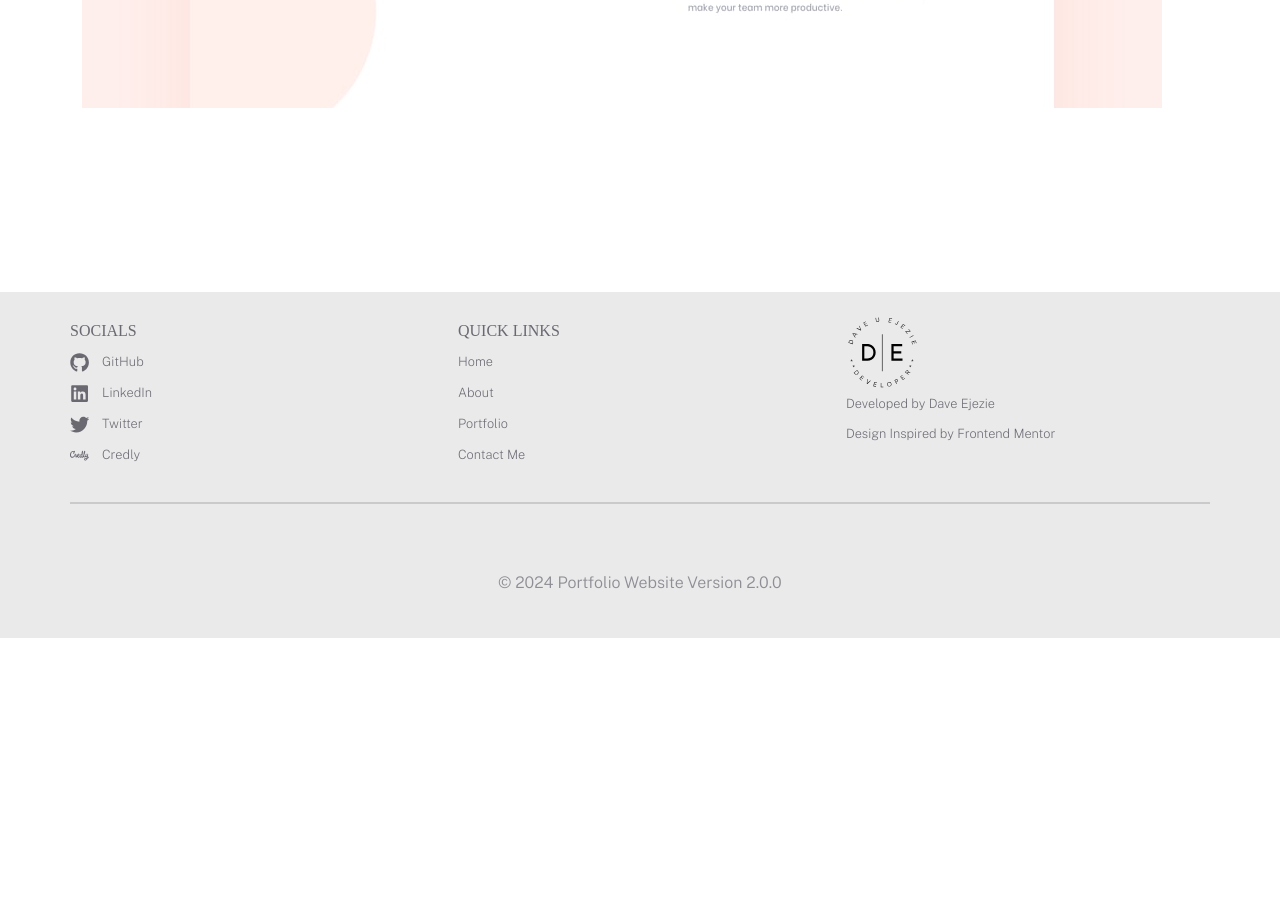
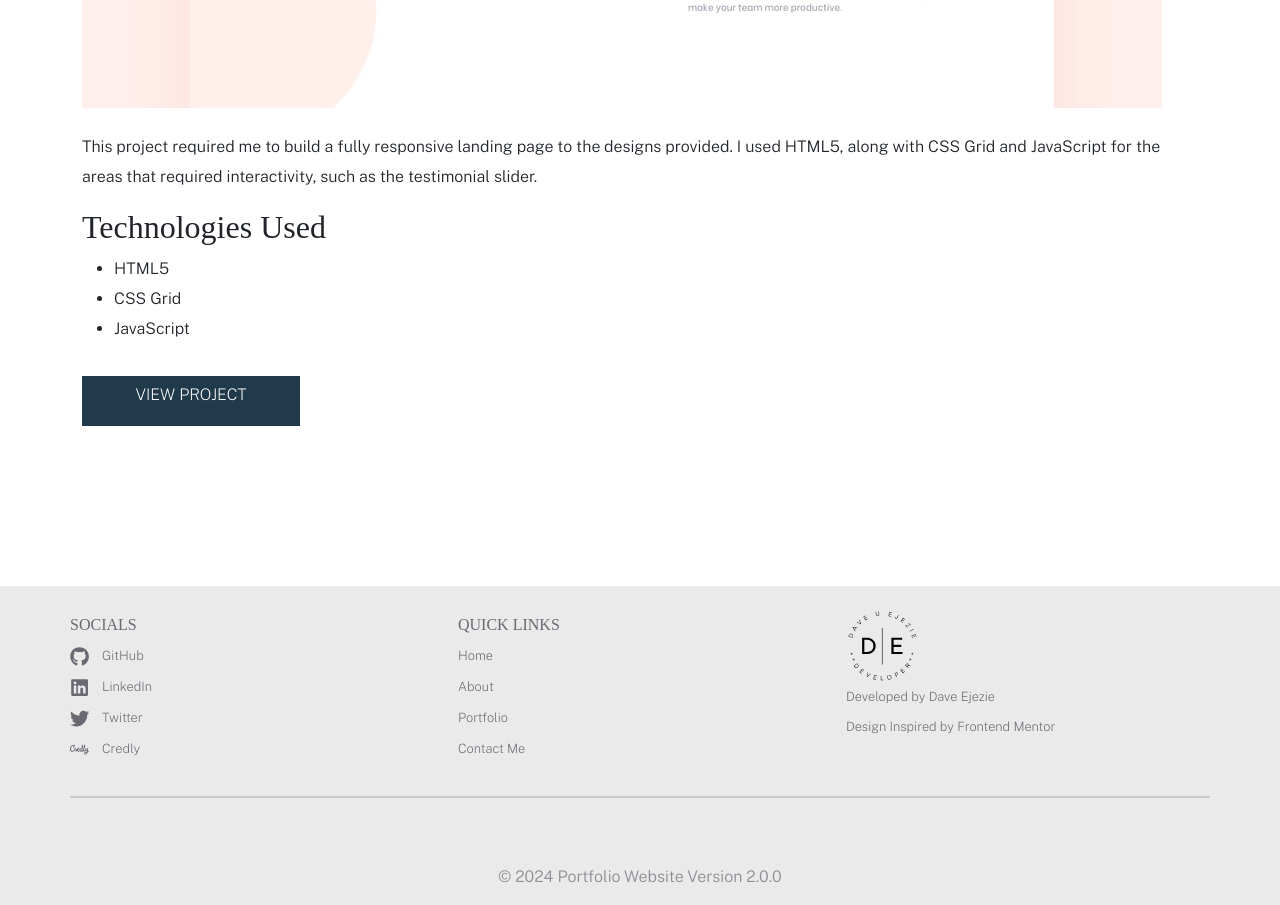
Before and after one commit to Davest9496/portfolio-version2.0, a React (Vite) app in the folder frontend/: page /project/1 in a window 1280 px wide. Shown: the part 1086-1991 px from the top of the page. Before the commit the page ends 1724 px from the top, so only its background shows below. Built offline with nearby package versions, Linux system fonts and the light colour scheme; a web font is replaced by a local one.

Commit message:
Projects Description

```diff
--- a/frontend/src/App.jsx
+++ b/frontend/src/App.jsx
@@ -2,50 +2,14 @@ import { BrowserRouter as Router, Routes, Route } from 'react-router-dom';
 import Header from './components/Header/Header';
 import Home from './pages/Home/Home';
 import Footer from './components/Footer/Footer';
-// import About from './pages/About/About';
 import Contact from './pages/Contact/Contact';
 import Portfolio from './pages/Portfolio/Portfolio';
+// import Projects from './pages/Projects/Projects';
+import { projects } from "./data/ProjectData";
 import Projects from './pages/Projects/Projects';
 
-// IMAGES
-import manage from "./assets/portfolio/desktop/image-portfolio-manage@2x.jpg";
-import bookmark from "./assets/portfolio/desktop/image-portfolio-bookmark@2x.jpg";
-import insure from "./assets/portfolio/desktop/image-portfolio-insure@2x.jpg";
-import fylo from "./assets/portfolio/desktop/image-portfolio-fylo@2x.jpg";
-
-const projects = [
-  {
-    id: 1,
-    image: manage,
-    title: "Manage",
-    description:
-      "This project required me to build a fully responsive landing page to the designs provided. I used HTML5, along with CSS Grid and JavaScript for the areas that required interactivity, such as the testimonial slider.",
-  },
-  {
-    id: 2,
-    image: bookmark,
-    title: "Bookmark",
-    description:
-      "This project required me to build a fully responsive landing page to the designs provided. I used HTML5, along with CSS Grid and JavaScript for the areas that required interactivity, such as the features section.",
-  },
-  {
-    id: 3,
-    image: insure,
-    title: "Insure",
-    description:
-      "This was a small project which mostly consisted of HTML and CSS. I built a fully-responsive landing page. The only JavaScript this project required was to enable the toggling of the mobile navigation.",
-  },
-  {
-    id: 4,
-    image: fylo,
-    title: "Fylo",
-    description:
-      "This project was built in pure HTML and CSS. I had mobile and desktop designs to work to and built it so that it was fully-responsive. I took a mobile-first approach and used modern CSS like Flexbox and Grid for layout purposes.",
-  },
-];
-
 function App() {
-
+  console.log(projects);
   return (
     <Router>
       <div className="App">
@@ -53,16 +17,12 @@ function App() {
         <main>
           <Routes>
             <Route path="/" element={<Home />} />
-            {/* <Route path="/about" element={<About />} /> */}
-            <Route path="/contact" element={<Contact />} />
-            <Route
-              path="/portfolio"
-              element={<Portfolio projects={projects} />}
-            />
+            <Route path="/portfolio" element={<Portfolio />} />
             <Route
               path="/project/:id"
               element={<Projects projects={projects} />}
             />
+            <Route path="/contact" element={<Contact />} />
           </Routes>
         </main>
         <Footer />
@@ -71,9 +31,5 @@ function App() {
   );
 }
 
-// Export the projects array so it can be imported in other files
-export { projects };
-
-
 
 export default App;
--- a/frontend/src/components/Header/Header.jsx
+++ b/frontend/src/components/Header/Header.jsx
@@ -29,11 +29,6 @@ function Header() {
                 </Link>
               </li>
               <li className="nav-item">
-                <Link className="nav-link" to="/about">
-                  About
-                </Link>
-              </li>
-              <li className="nav-item">
                 <Link className="nav-link" to="/portfolio">
                   Portfolio
                 </Link>
--- /dev/null
+++ b/frontend/src/data/ProjectData.jsx
@@ -0,0 +1,76 @@
+// IMAGES
+import manage from "../assets/portfolio/desktop/image-portfolio-manage@2x.jpg";
+import manage1 from "../assets/detail/desktop/image-manage-hero@2x.jpg";
+import manage2 from "../assets/detail/desktop/image-manage-preview-1@2x.jpg";
+import manage3 from "../assets/detail/desktop/image-manage-preview-2@2x.jpg";
+import bookmark from "../assets/portfolio/desktop/image-portfolio-bookmark@2x.jpg";
+import bookmark1 from "../assets/detail/desktop/image-bookmark-hero@2x.jpg";
+import bookmark2 from "../assets/detail/desktop/image-bookmark-preview-1@2x.jpg";
+import bookmark3 from "../assets/detail/desktop/image-bookmark-preview-2@2x.jpg";
+import insure from "../assets/portfolio/desktop/image-portfolio-insure@2x.jpg";
+import insure1 from "../assets/detail/desktop/image-insure-hero@2x.jpg";
+import insure2 from "../assets/detail/desktop/image-insure-preview-1@2x.jpg";
+import fylo from "../assets/portfolio/desktop/image-portfolio-fylo@2x.jpg";
+import fylo1 from "../assets/detail/desktop/image-fylo-hero@2x.jpg";
+import fylo2 from "../assets/detail/desktop/image-fylo-preview-1@2x.jpg";
+import fylo3 from "../assets/detail/desktop/image-fylo-preview-2@2x.jpg";
+
+export const projects = [
+  {
+    id: 1,
+    image: manage,
+    image1: manage1,
+    image2: manage2,
+    image3: manage3,
+    title: "Manage",
+    description:
+      "This project required me to build a fully responsive landing page to the designs provided. I used HTML5, along with CSS Grid and JavaScript for the areas that required interactivity, such as the testimonial slider.",
+    about:
+      "This project required me to build a fully responsive landing page to the designs provided. I used HTML5, along with CSS Grid and JavaScript for the areas that required interactivity, such as the testimonial slider.",
+    background:
+      "This project required me to build a fully responsive landing page to the designs provided. I used HTML5, along with CSS Grid and JavaScript for the areas that required interactivity, such as the testimonial slider.",
+    technologies: ["HTML5", "CSS Grid", "JavaScript"],
+    link: "/project/manage",
+  },
+  {
+    id: 2,
+    image: bookmark,
+    image1: bookmark1,
+    image2: bookmark2,
+    image3: bookmark3,
+    title: "Bookmark",
+    description:
+      "This project required me to build a fully responsive landing page to the designs provided. I used HTML5, along with CSS Grid and JavaScript for the areas that required interactivity, such as the features section.",
+    background:
+      "This project required me to build a fully responsive landing page to the designs provided. I used HTML5, along with CSS Grid and JavaScript for the areas that required interactivity, such as the features section.",
+    technologies: ["HTML5", "CSS Grid", "JavaScript"],
+    link: "/project/bookmark",
+  },
+  {
+    id: 3,
+    image: insure,
+    image1: insure1,
+    image2: insure2,
+    title: "Insure",
+    description:
+      "This was a small project which mostly consisted of HTML and CSS. I built a fully-responsive landing page. The only JavaScript this project required was to enable the toggling of the mobile navigation.",
+    background:
+      "This was a small project which mostly consisted of HTML and CSS. I built a fully-responsive landing page. The only JavaScript this project required was to enable the toggling of the mobile navigation.",
+    technologies: ["HTML5", "CSS Grid", "JavaScript"],
+    link: "/project/insure",
+  },
+  {
+    id: 4,
+    image: fylo,
+    image1: fylo1,
+    image2: fylo2,
+    image3: fylo3,
+    title: "Fylo",
+    description:
+      "This project was built in pure HTML and CSS. I had mobile and desktop designs to work to and built it so that it was fully-responsive. I took a mobile-first approach and used modern CSS like Flexbox and Grid for layout purposes.",
+    background:
+      "This project was built in pure HTML and CSS. I had mobile and desktop designs to work to and built it so that it was fully-responsive. I took a mobile-first approach and used modern CSS like Flexbox and Grid for layout purposes.",
+    technologies: ["HTML5", "CSS Grid", "JavaScript"],
+    link: "/project/fylo",
+  },
+];
--- a/frontend/src/pages/Portfolio/Portfolio.jsx
+++ b/frontend/src/pages/Portfolio/Portfolio.jsx
@@ -1,10 +1,16 @@
+import { useParams } from "react-router-dom";
+import { projects } from "../../data/ProjectData";
 import PortfolioItem from "./PortfolioItem";
-// import PropTypes from "prop-types";
-import { projects } from "../../App";
-
+import Projects from "../Projects/Projects";
 
 const Portfolio = () => {
+  const { id } = useParams();
+  console.log("Current ID from URL params:", id);
 
+  if (id) {
+    const project = projects.find((p) => String(p.id) === id);
+    return <Projects project={project} />;
+  }
 
   return (
     <section className="container">
--- a/frontend/src/pages/Projects/Projects.jsx
+++ b/frontend/src/pages/Projects/Projects.jsx
@@ -3,25 +3,18 @@ import PropTypes from "prop-types";
 
 const Projects = ({ projects }) => {
   const { id } = useParams();
-  console.log("Current ID from URL params:", id);
-  console.log("Projects array:", projects);
-  console.log(
-    "Project IDs available:",
-    projects.map((p) => p.id)
-  );
 
   // Check if id is undefined or null
   if (id == null) {
     return (
       <div className="container mt-5">
         <h1>Error: Project ID is missing</h1>
-        <p>URL parameter 'id' is not present.</p>
+        <p>URL parameter &quot;id&quot; is not present.</p>
       </div>
     );
   }
 
   const project = projects.find((p) => p.id.toString() === id.toString());
-  console.log("Found project:", project);
 
   if (!project) {
     return (
@@ -44,7 +37,7 @@ const Projects = ({ projects }) => {
           alt={project.title}
           className="img-fluid my-4"
         />
-        <p>{project.fullDescription}</p>
+        <p>{project.about}</p>
         {project.technologies && (
           <div>
             <h2>Technologies Used</h2>
```
Also changed, not shown: 1 other file (tests, documents, lock files or other folders).
